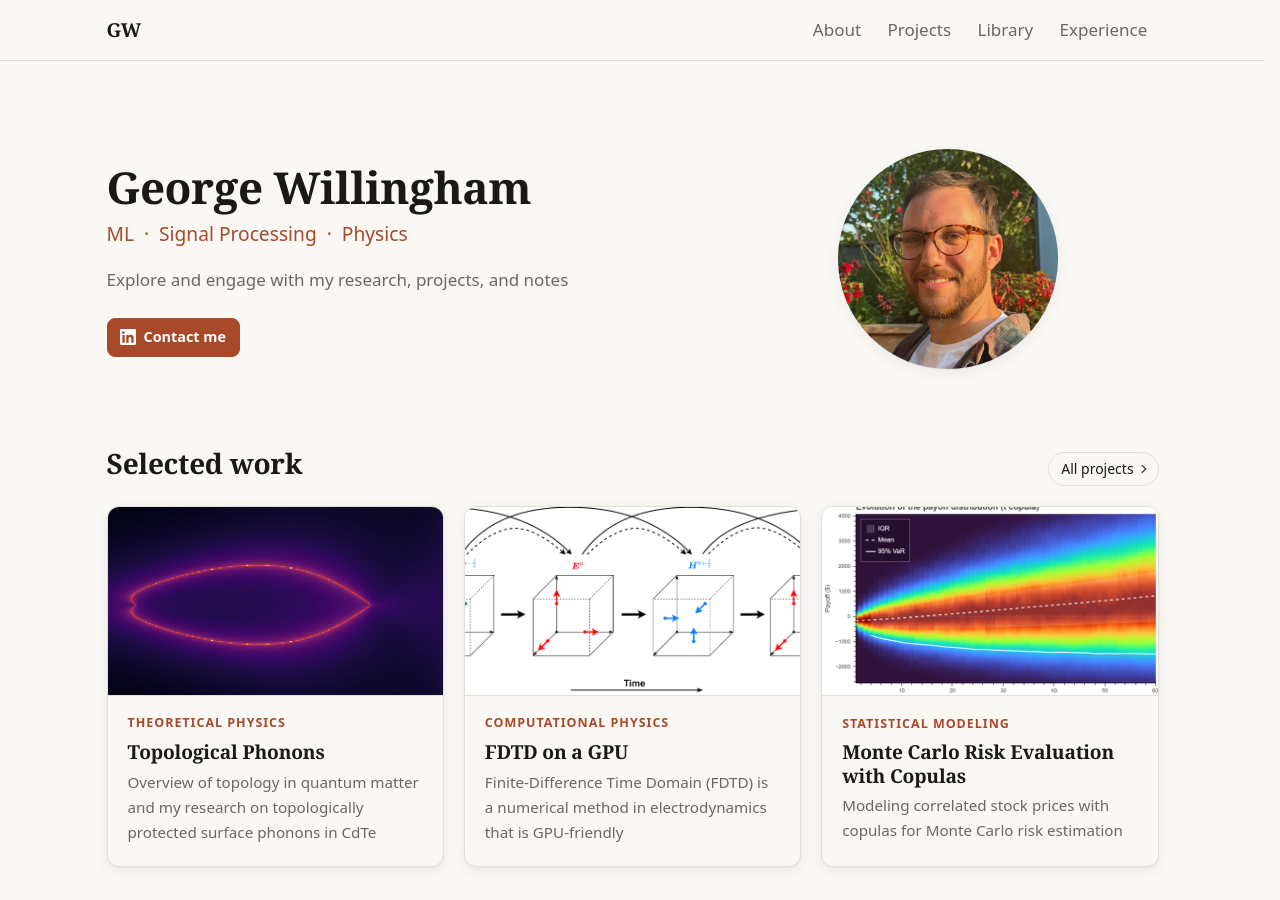
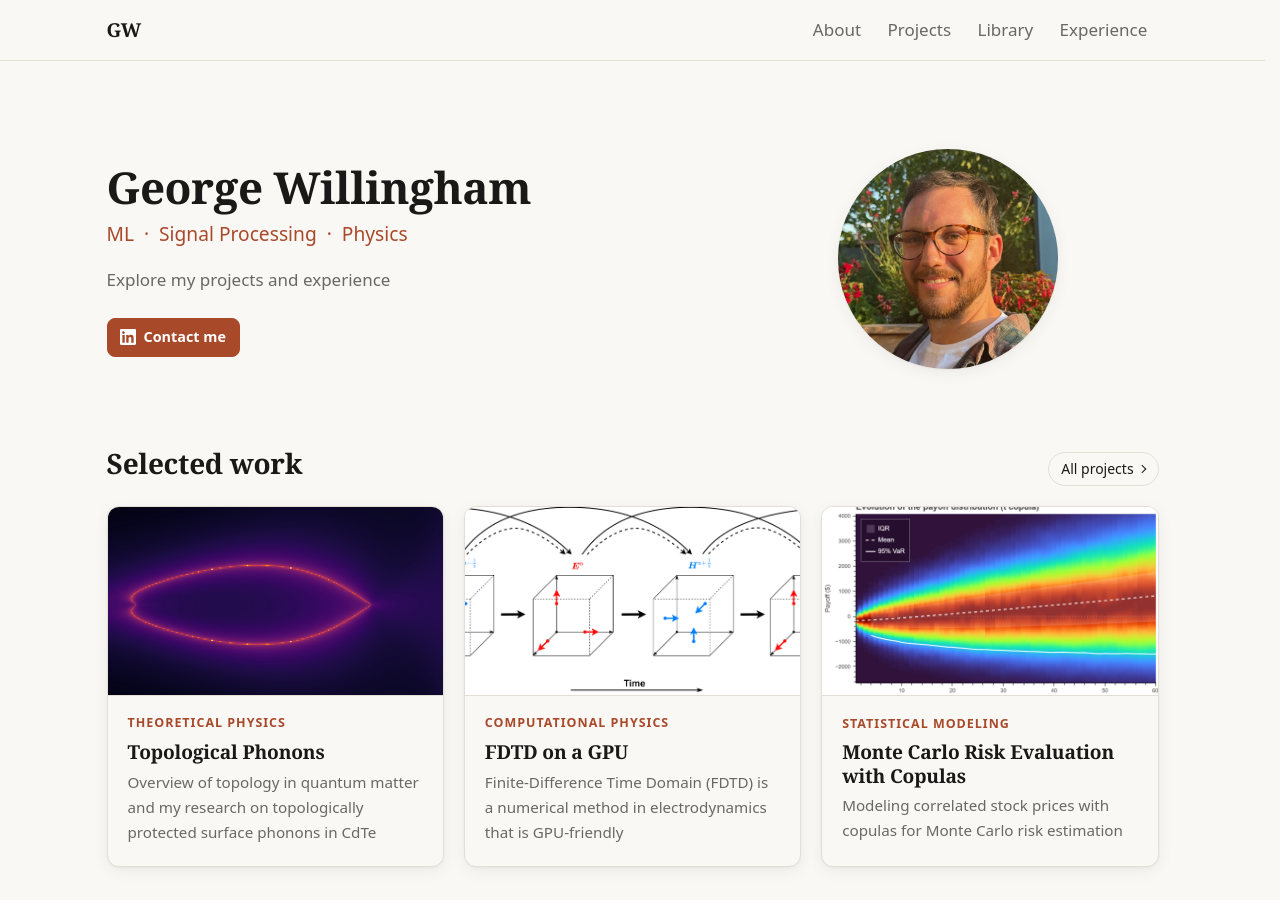
Before and after one commit to jgwillingham/jgwillingham.github.io, a Jekyll site: the page built from index.html, in a window 1280 px wide and 900 px high. Built offline with Jekyll 4.4.1, drawn with Linux system fonts in a browser that asks for light colours.

Commit message:
update description

```diff
--- a/_config.yml
+++ b/_config.yml
@@ -2,7 +2,7 @@
 title: George Willingham
 tagline: ML &nbsp;&middot;&nbsp; Signal Processing &nbsp;&middot;&nbsp; Physics
 description: |-
-  Explore and engage with my research, projects, and notes
+  Explore my projects and experience
 url: https://jgwillingham.github.io
 baseurl: ""
 lang: en
```
